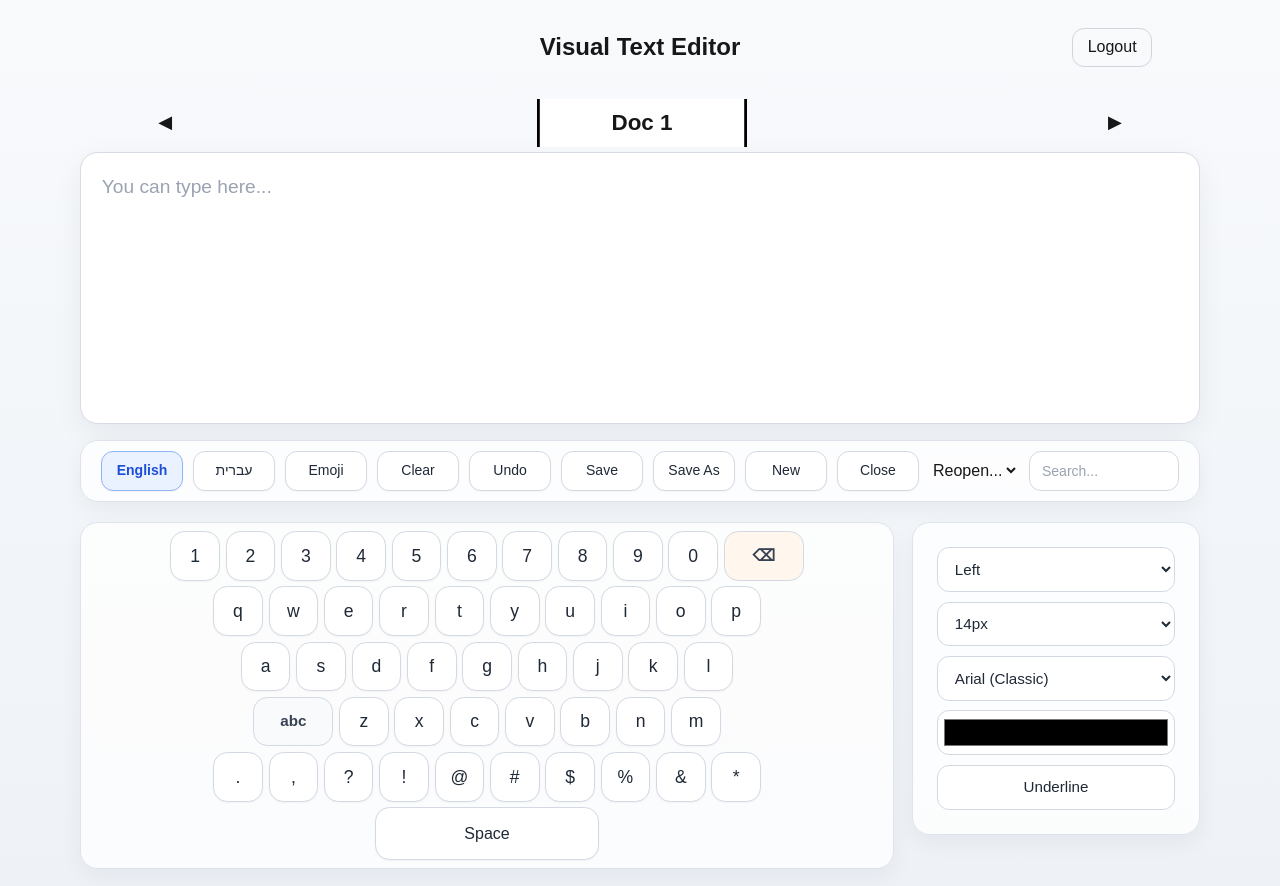
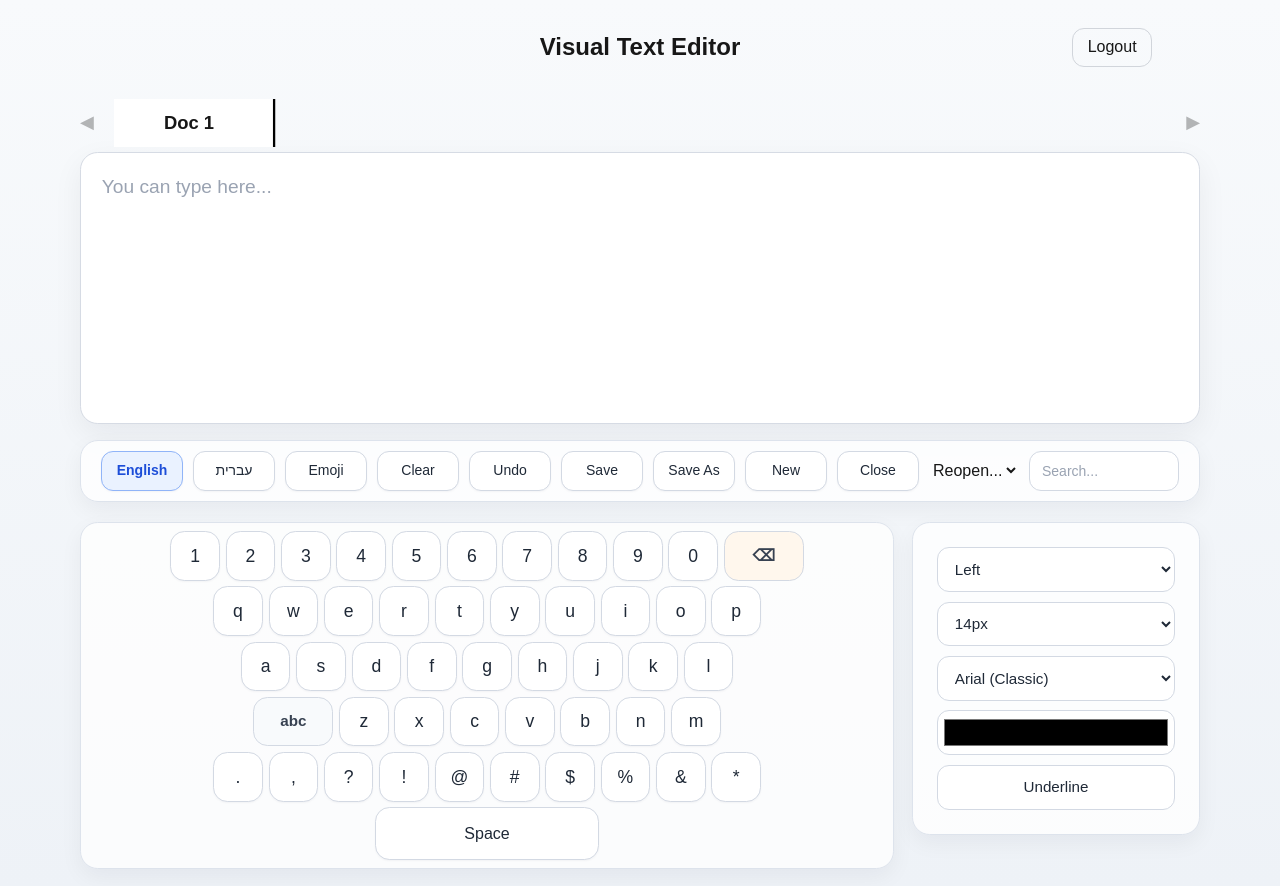
Before and after one commit to saraborgen1/fullstackproject-4, a Next.js app: page /editor in a window 1280 px wide. Built offline with nearby package versions, Linux system fonts and the light colour scheme.

Commit message:
שינוי בעיות

```diff
--- a/app/editor/page.tsx
+++ b/app/editor/page.tsx
@@ -109,7 +109,7 @@ export default function Page() {
           content: currentContent,
           history: updatedHistory,
         };
-      })
+      }),
     );
 
     setHistory((prev) => {
@@ -176,8 +176,8 @@ export default function Page() {
               content: "",
               history: [...(doc.history ?? [""]), ""].slice(-30),
             }
-          : doc
-      )
+          : doc,
+      ),
     );
 
     setHistory((prev) => [...prev, ""].slice(-30));
@@ -205,8 +205,8 @@ export default function Page() {
               content: previousContent,
               history: newHistory,
             }
-          : doc
-      )
+          : doc,
+      ),
     );
 
     setHistory(newHistory);
@@ -388,10 +388,8 @@ export default function Page() {
 
     setDocuments((prev) =>
       prev.map((doc, index) =>
-        index === currentIndex
-          ? { ...doc, name: trimmedFileName }
-          : doc
-      )
+        index === currentIndex ? { ...doc, name: trimmedFileName } : doc,
+      ),
     );
 
     saveFileForUser(trimmedFileName);
@@ -435,10 +433,8 @@ export default function Page() {
 
         setDocuments((prev) =>
           prev.map((doc, index) =>
-            index === currentIndex
-              ? { ...doc, name: trimmedFileName }
-              : doc
-          )
+            index === currentIndex ? { ...doc, name: trimmedFileName } : doc,
+          ),
         );
 
         saveFileForUser(trimmedFileName);
@@ -478,14 +474,16 @@ export default function Page() {
               ...doc,
               content: currentContent,
             }
-          : doc
-      )
+          : doc,
+      ),
     );
   };
 
   const handleSelectDocument = (index: number) => {
     syncCurrentEditorToDocument();
-    setCurrentIndex(index);
+
+    const safeIndex = Math.max(0, Math.min(index, documents.length - 1));
+    setCurrentIndex(safeIndex);
   };
 
   const handleReopenDocument = (docId: number) => {
@@ -497,9 +495,7 @@ export default function Page() {
 
     setDocuments((prev) => [...prev, docToReopen]);
 
-    setClosedDocuments((prev) =>
-      prev.filter((doc) => doc.id !== docId)
-    );
+    setClosedDocuments((prev) => prev.filter((doc) => doc.id !== docId));
 
     setCurrentIndex(documents.length);
     setSearchTerm("");
--- a/components/DocumentTabs.jsx
+++ b/components/DocumentTabs.jsx
@@ -1,4 +1,5 @@
 "use client";
+import { useEffect, useRef, useState } from "react";
 import styles from "../styles/DocumentTabs.module.css";
 
 export default function DocumentTabs({
@@ -8,24 +9,65 @@ export default function DocumentTabs({
 }) {
   const itemWidth = 150;
   const gap = 40;
-    const viewportWidth = 900;
 
-    const offset =
-    viewportWidth / 2 -
-    currentIndex * (itemWidth + gap) -
-    itemWidth / 2;
+  const viewportRef = useRef(null);
+  const [viewportWidth, setViewportWidth] = useState(0);
+
+  useEffect(() => {
+    const updateWidth = () => {
+      if (viewportRef.current) {
+        setViewportWidth(viewportRef.current.clientWidth);
+      }
+    };
+
+    updateWidth();
+    window.addEventListener("resize", updateWidth);
+
+    return () => window.removeEventListener("resize", updateWidth);
+  }, []);
+
+  const maxIndex = documents.length - 1;
+
+  // הרוחב הכולל של הרשימה
+  const totalListWidth =
+    documents.length * itemWidth + Math.max(0, documents.length - 1) * gap;
+
+  // המרכז של הפריט הפעיל בתוך הרשימה
+  const activeItemCenter =
+    currentIndex * (itemWidth + gap) + itemWidth / 2;
+
+  // מיקום ההזזה הרצוי כדי שהפריט הפעיל יהיה במרכז ה-viewport
+  const desiredOffset = viewportWidth / 2 - activeItemCenter;
+
+  // גבולות חוקיים להזזה
+  const minOffset = Math.min(0, viewportWidth - totalListWidth);
+  const maxOffset = 0;
+
+  // clamp
+  const offset = Math.max(minOffset, Math.min(desiredOffset, maxOffset));
+
+  const handlePrev = () => {
+    if (currentIndex <= 0) return;
+    onSelectDocument(currentIndex - 1);
+  };
+
+  const handleNext = () => {
+    if (currentIndex >= maxIndex) return;
+    onSelectDocument(currentIndex + 1);
+  };
 
   return (
     <div className={styles.wrapper}>
-
       <button
+        type="button"
         className={styles.arrow}
-        onClick={() => onSelectDocument((i) => Math.max(i - 1, 0))}
+        onClick={handlePrev}
+        disabled={currentIndex === 0}
       >
         ◀
       </button>
 
-        <div className={styles.viewport}>
+      <div ref={viewportRef} className={styles.viewport}>
         <ul
           className={styles.list}
           style={{
@@ -38,9 +80,7 @@ export default function DocumentTabs({
               key={doc.id}
               onClick={() => onSelectDocument(index)}
               className={`${styles.item} ${
-                index === currentIndex
-                    ? styles.active
-                    : styles.inactive
+                index === currentIndex ? styles.active : styles.inactive
               }`}
             >
               <div className={styles.title}>
@@ -52,12 +92,10 @@ export default function DocumentTabs({
       </div>
 
       <button
+        type="button"
         className={styles.arrow}
-        onClick={() =>
-            onSelectDocument((i) =>
-            Math.min(i + 1, documents.length - 1)
-            )
-        }
+        onClick={handleNext}
+        disabled={currentIndex === maxIndex}
       >
         ▶
       </button>
--- a/styles/DocumentTabs.module.css
+++ b/styles/DocumentTabs.module.css
@@ -3,44 +3,58 @@
   align-items: center;
   gap: 20px;
   margin-bottom: 5px;
+  width: 100%;
 }
 
 .arrow {
   cursor: pointer;
   font-size: 18px;
+  background: none;
+  border: none;
+  flex: 0 0 auto;
+}
+
+.arrow:disabled {
+  opacity: 0.3;
+  cursor: default;
 }
 
 .viewport {
   overflow: hidden;
-  width: 70vw;
+  flex: 1;
+  min-width: 0;
 }
 
 .list {
   display: flex;
-  transition: 0.4s;
+  transition: transform 0.4s ease;
   list-style: none;
   padding: 0;
   margin: 0;
+  align-items: center;
+  width: max-content;
 }
 
 .item {
   width: 150px;
+  box-sizing: border-box;
   padding: 10px;
   border: 2px solid black;
   text-align: center;
   cursor: pointer;
   background: white;
-  transition: 0.3s;
+  transition: transform 0.3s ease, opacity 0.3s ease;
+  flex: 0 0 150px;
 }
 
 .active {
   opacity: 1;
-  transform: scale(1.4);
+  transform: scale(1.15);
 }
 
 .inactive {
-  opacity: 0.3;
-  transform: scale(0.8);
+  opacity: 0.45;
+  transform: scale(0.9);
 }
 
 .title {
```
Lines whose indentation alone changed are shown as unchanged.
